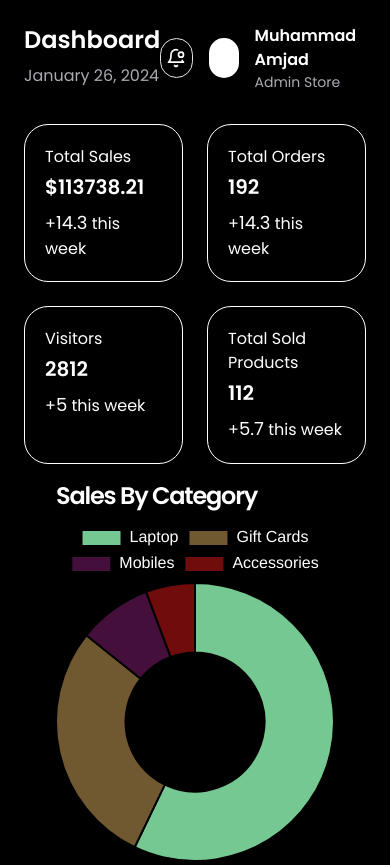
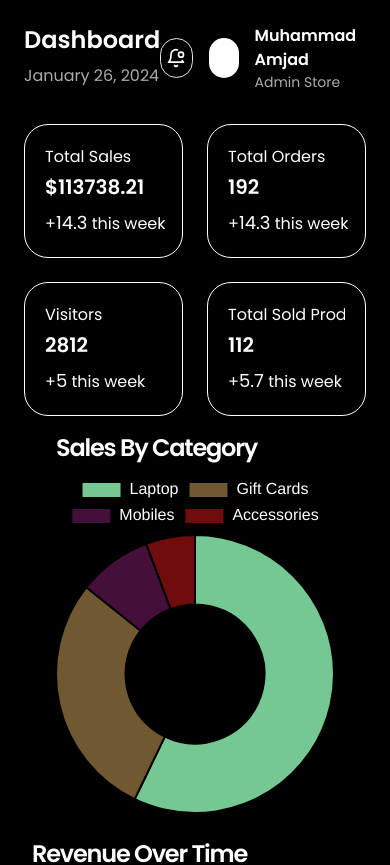
Before and after one commit to devvMuhammad/admin-redeemx, a Next.js app: page / in a window 390 px wide. Shown: the top 865 px of the page. Built offline with nearby package versions, Linux system fonts and the light colour scheme.

Commit message:
made the info card responsive

```diff
--- a/src/components/dashboard/InfoCard.tsx
+++ b/src/components/dashboard/InfoCard.tsx
@@ -22,23 +22,19 @@ export default function InfoCard({
       <div className="hidden md:flex justify-between items-center">
         <div className="bg-gray-700 p-3 rounded-xl">{icon}</div>
         {/* <Badge>{`+${percentage}%`}</Badge> */}
-        <Badge>
+        <Badge className="text-sm font-bold">
           <ArrowUpRightIcon className="text-green-500" />
           {percentage}%
         </Badge>
-        {/* <Badge>
-          <ArrowDownRightIcon />
-          {percentage}%
-        </Badge> */}
       </div>
-      <p className="md:mt-8 mb-1">{info}</p>
-      <div className="flex flex-col items-start gap-2 md:flex-row md:items-center md:gap-4">
+      <p className="md:mt-8 mb-1 overflow-y-hidden text-nowrap">{info}</p>
+      <div className="flex flex-col items-start gap-2 md:flex-row md:flex-grow md:items-center md:gap-4">
         <h1 className="font-bold text-xl md:text-3xl">
           {info === "Total Sales" && "$"}
           {mainNumber}
         </h1>
-        <p>
-          +<span className="text-lg">{weekDetail}</span> this week
+        <p className="overflow-y-hidden text-nowrap">
+          +<span className="text-lg ">{weekDetail}</span> this week
         </p>
       </div>
     </div>
--- a/src/components/dashboard/PieChart.tsx
+++ b/src/components/dashboard/PieChart.tsx
@@ -21,13 +21,13 @@ const data: ChartData<"doughnut", number[], unknown> = {
 
 export default function PieChart() {
   return (
-    <div className="space-y-2">
+    <div className="space-y-2 flex flex-col items-center justify-center">
       {/* <h1 className="font-bold tracking-tight text-center pl-4">
         Sales by category
       </h1> */}
-      <Heading className="text-2xl pl-8">Sales By Category</Heading>
+      <Heading className="text-2xl pl-8 self-start">Sales By Category</Heading>
       <Doughnut
-        className="max-h-[425px]"
+        className="max-h-[425px] max-w-[400px]"
         data={data}
         options={{
           plugins: {
```
